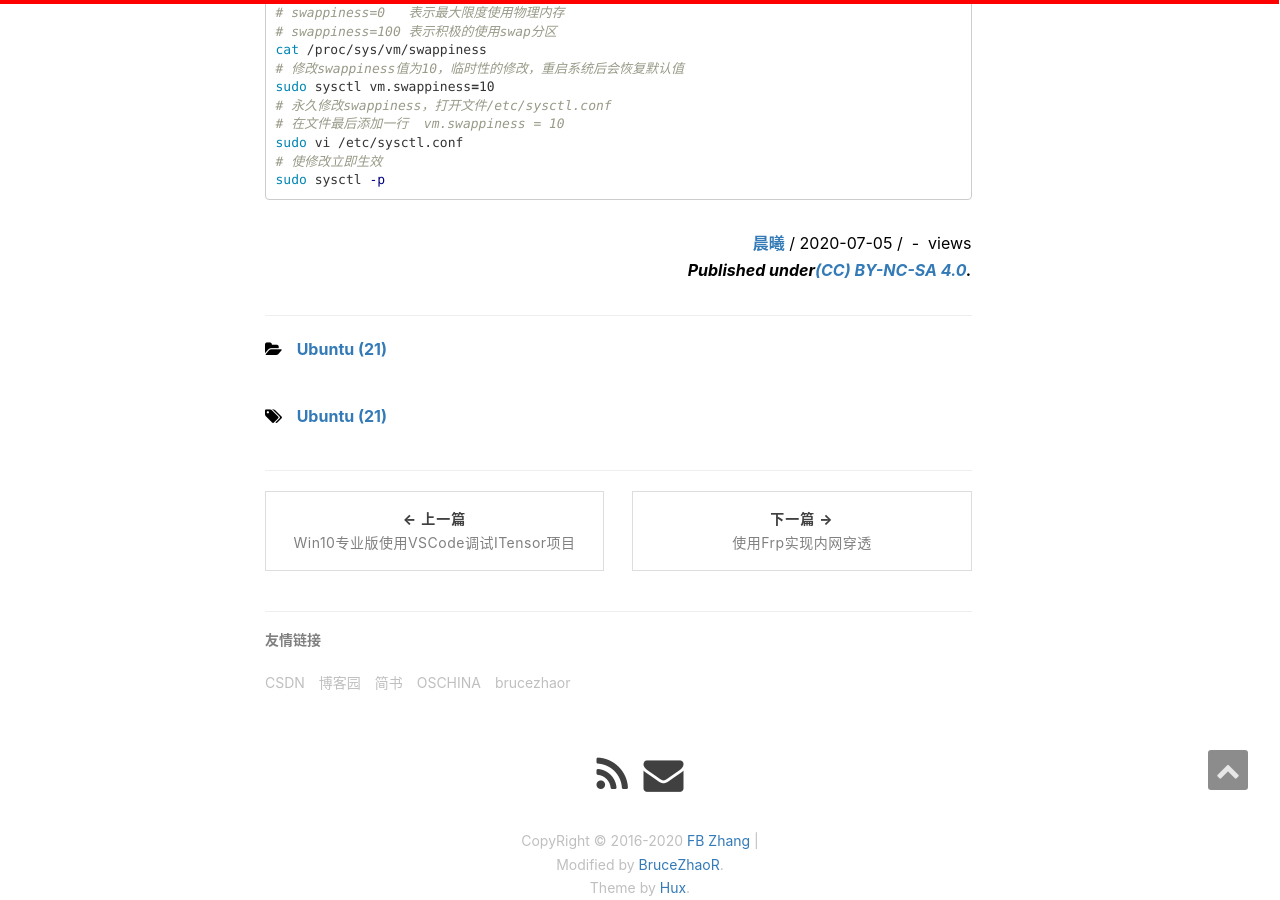
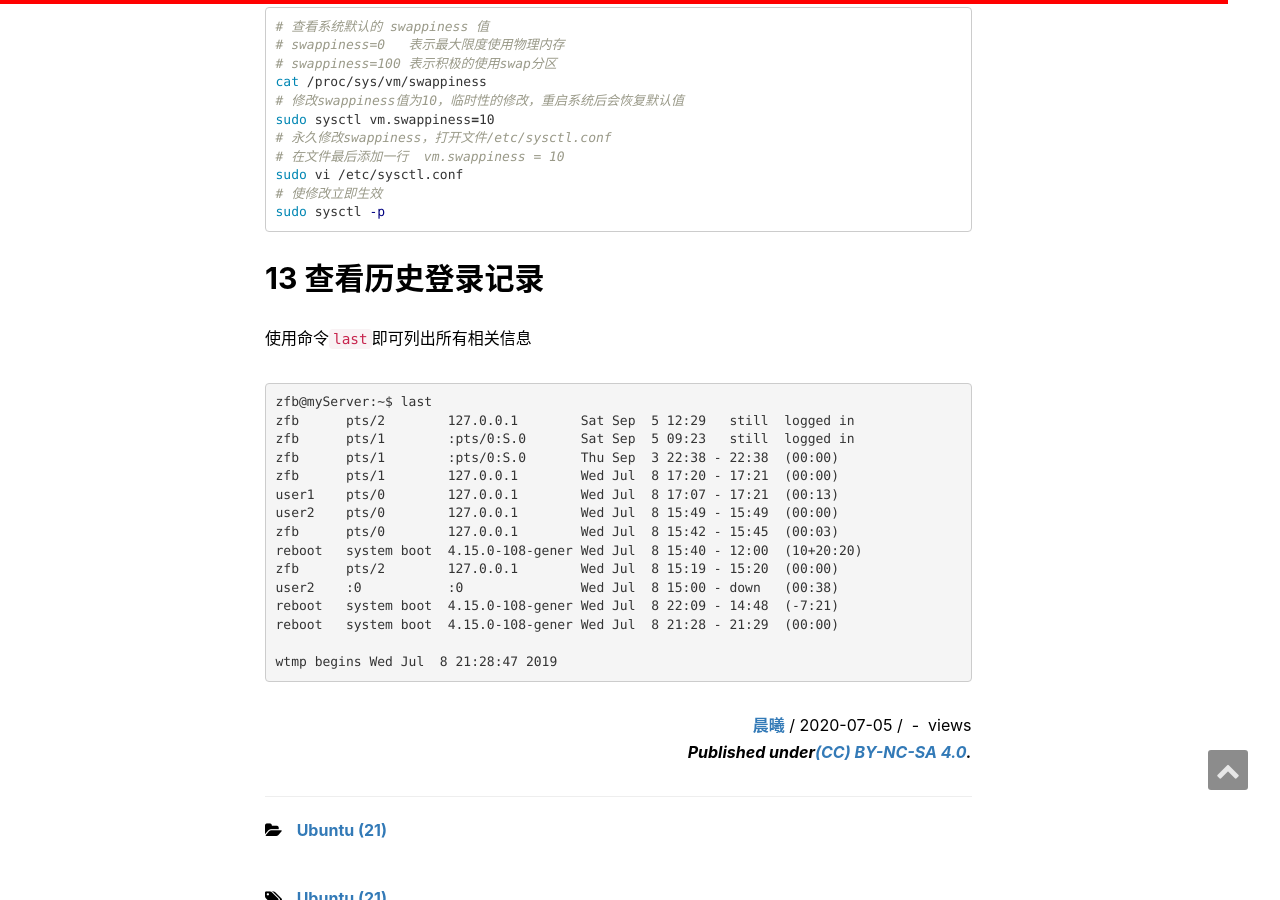
Before and after one commit to zfb132/zfb132.github.com, a Jekyll site: the page built from _posts/2020-07-05-ubuntu_commands.md, in a window 1280 px wide and 900 px high, scrolled down 11441 px. Built offline with Jekyll 4.4.1, drawn with Linux system fonts in a browser that asks for light colours; nearby versions of some CDN libraries; comment, search, counter and statistics services are not loaded; grey boxes are pictures that could not be loaded.

Commit message:
添加last命令的使用

````diff
--- a/_posts/2020-07-05-ubuntu_commands.md
+++ b/_posts/2020-07-05-ubuntu_commands.md
@@ -330,3 +330,22 @@ sudo vi /etc/sysctl.conf
 # 使修改立即生效
 sudo sysctl -p
 ```
+## 13 查看历史登录记录
+使用命令`last`即可列出所有相关信息
+```txt
+zfb@myServer:~$ last
+zfb      pts/2        127.0.0.1        Sat Sep  5 12:29   still  logged in
+zfb      pts/1        :pts/0:S.0       Sat Sep  5 09:23   still  logged in
+zfb      pts/1        :pts/0:S.0       Thu Sep  3 22:38 - 22:38  (00:00)
+zfb      pts/1        127.0.0.1        Wed Jul  8 17:20 - 17:21  (00:00)
+user1    pts/0        127.0.0.1        Wed Jul  8 17:07 - 17:21  (00:13)
+user2    pts/0        127.0.0.1        Wed Jul  8 15:49 - 15:49  (00:00)
+zfb      pts/0        127.0.0.1        Wed Jul  8 15:42 - 15:45  (00:03)
+reboot   system boot  4.15.0-108-gener Wed Jul  8 15:40 - 12:00  (10+20:20)
+zfb      pts/2        127.0.0.1        Wed Jul  8 15:19 - 15:20  (00:00)
+user2    :0           :0               Wed Jul  8 15:00 - down   (00:38)
+reboot   system boot  4.15.0-108-gener Wed Jul  8 22:09 - 14:48  (-7:21)
+reboot   system boot  4.15.0-108-gener Wed Jul  8 21:28 - 21:29  (00:00)
+
+wtmp begins Wed Jul  8 21:28:47 2019
+```
````
